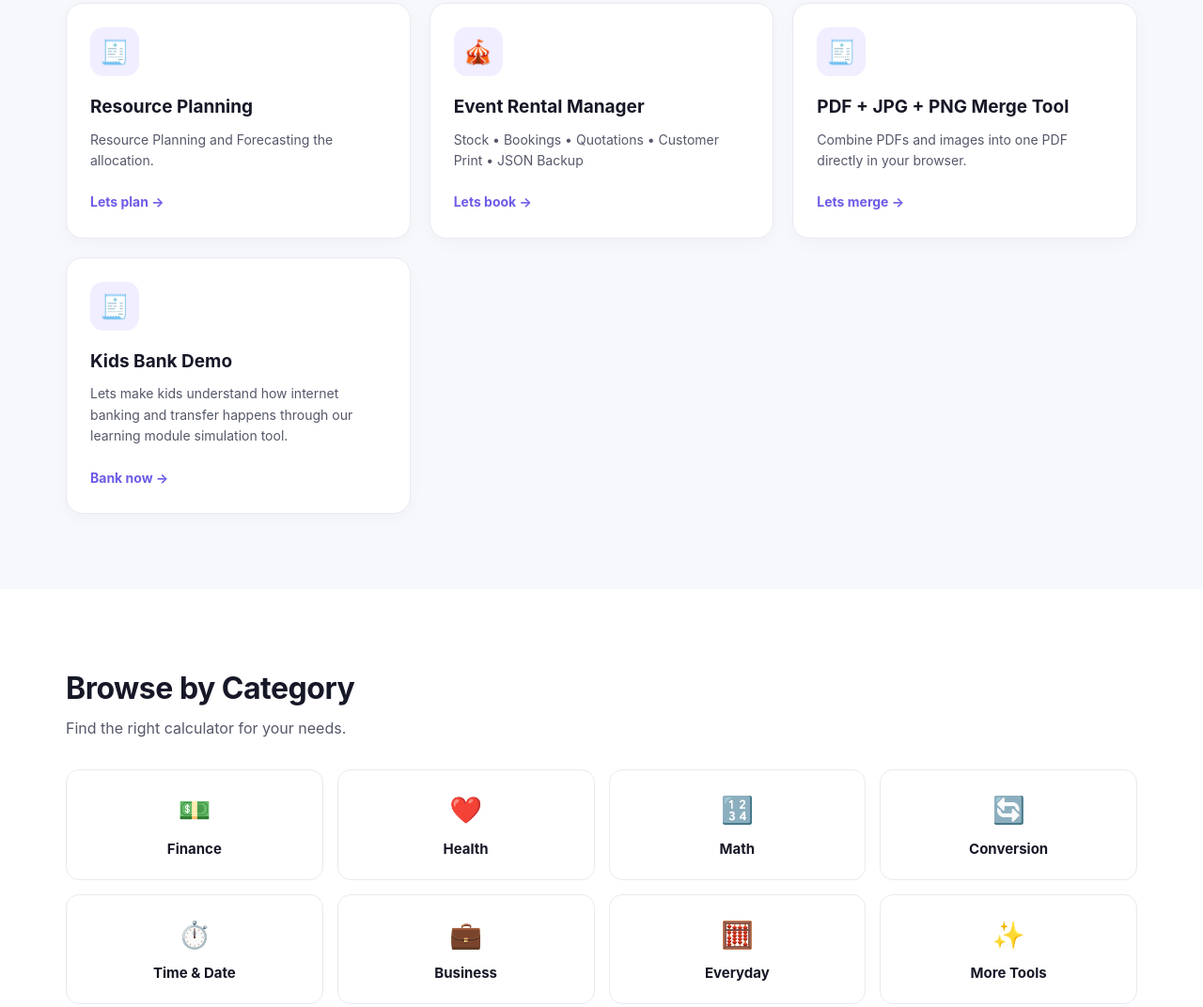
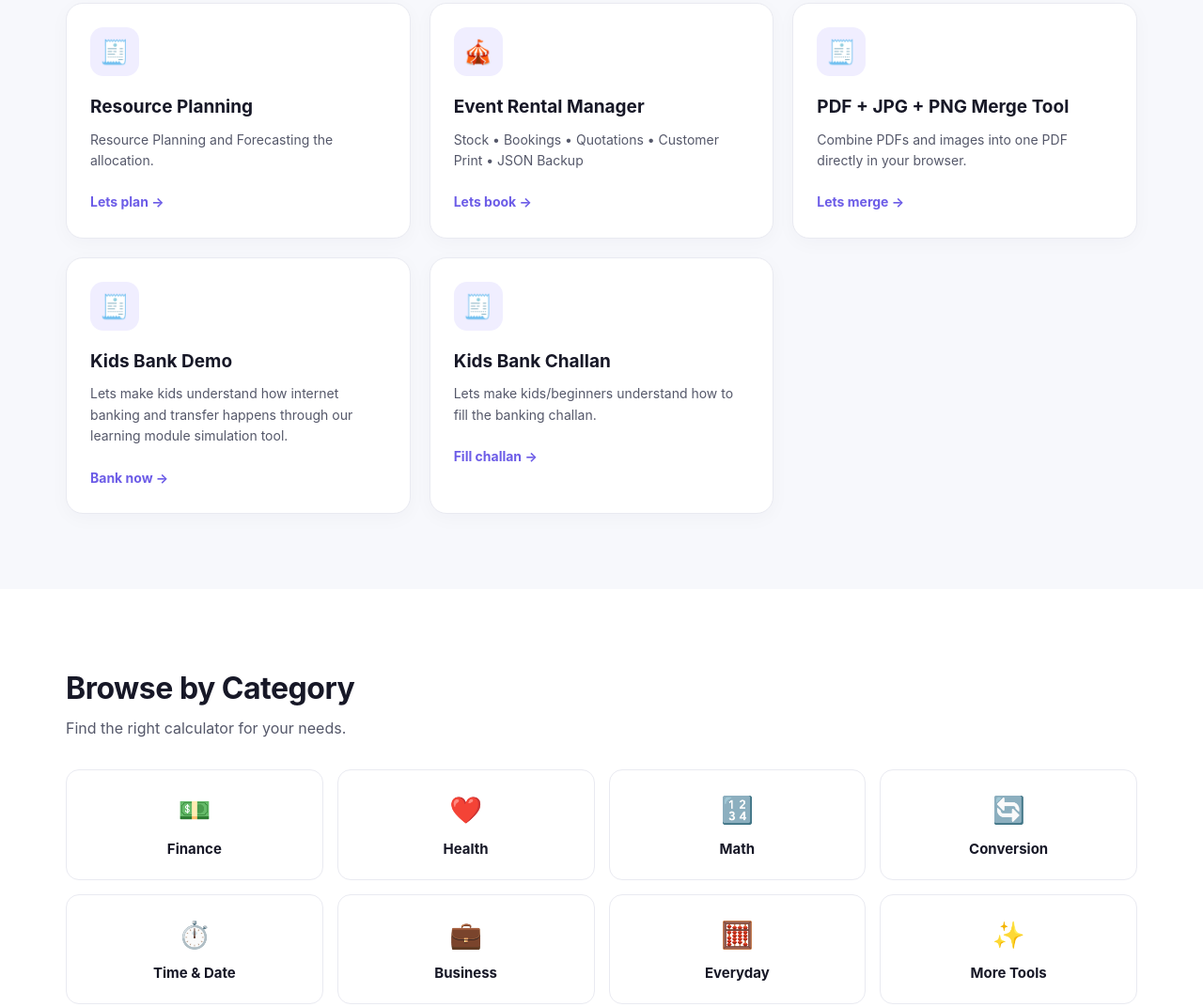
Before and after one commit to sathyasathyabc-png/Calculators, a plain HTML site: page index.html in a window 1280 px wide. Shown: the part 2015-3087 px from the top of the page at 94% size. Drawn offline with Linux system fonts and the light colour scheme.

```diff
--- a/index.html
+++ b/index.html
@@ -879,6 +879,23 @@
 
         </article>
 
+		  <!-- Calculator 17 -->
+        <article class="calculator-card" data-name="kids bank challan">
+
+          <div class="card-icon">🧾</div>
+
+          <h3>Kids Bank Challan</h3>
+
+          <p>
+            Lets make kids/beginners understand how to fill the banking challan.
+          </p>
+
+          <a href="kidbank_challan.html" class="card-link">
+            Fill challan →
+          </a>
+
+        </article>
+
       </div>
 
     </section>
```
